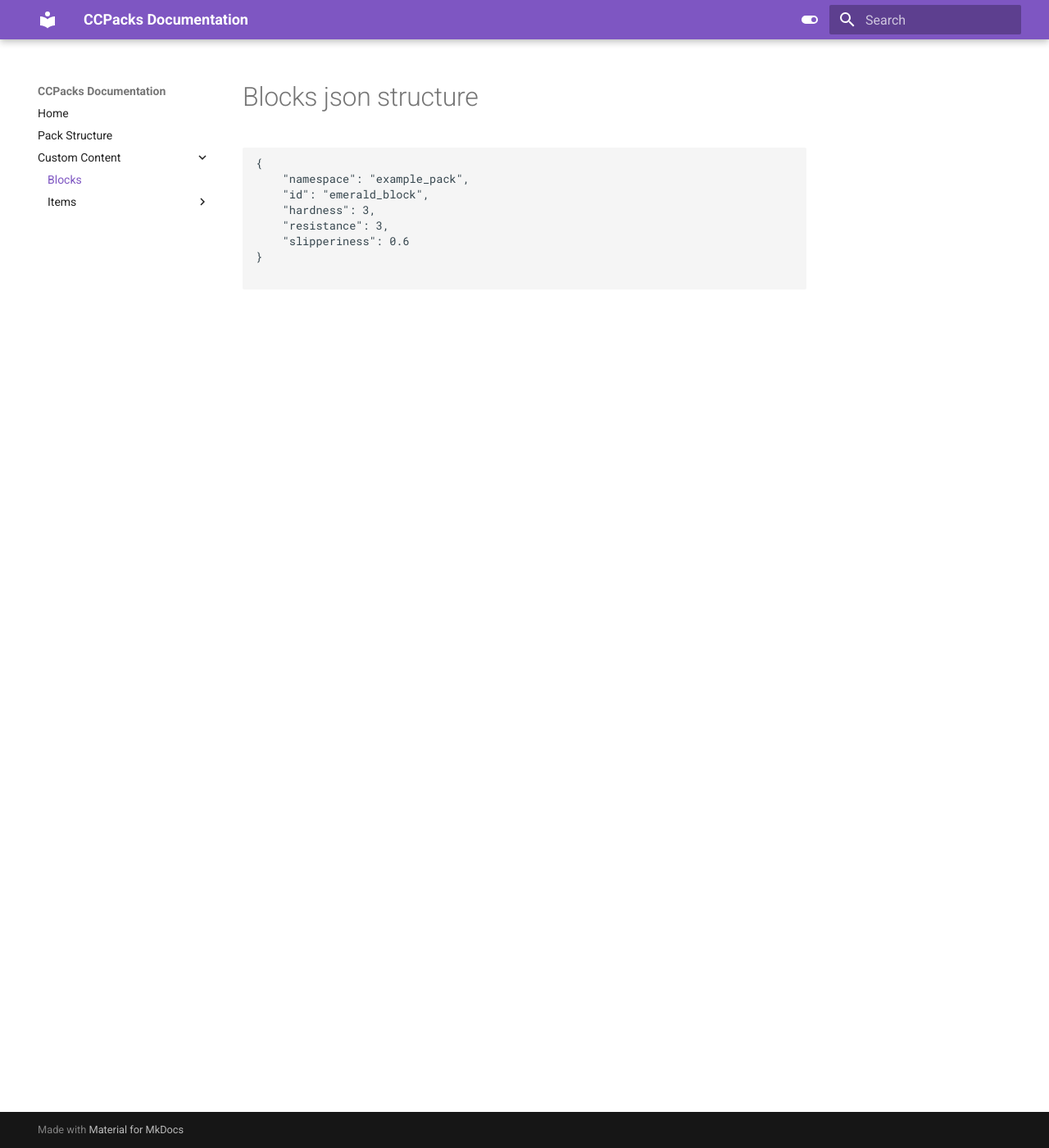
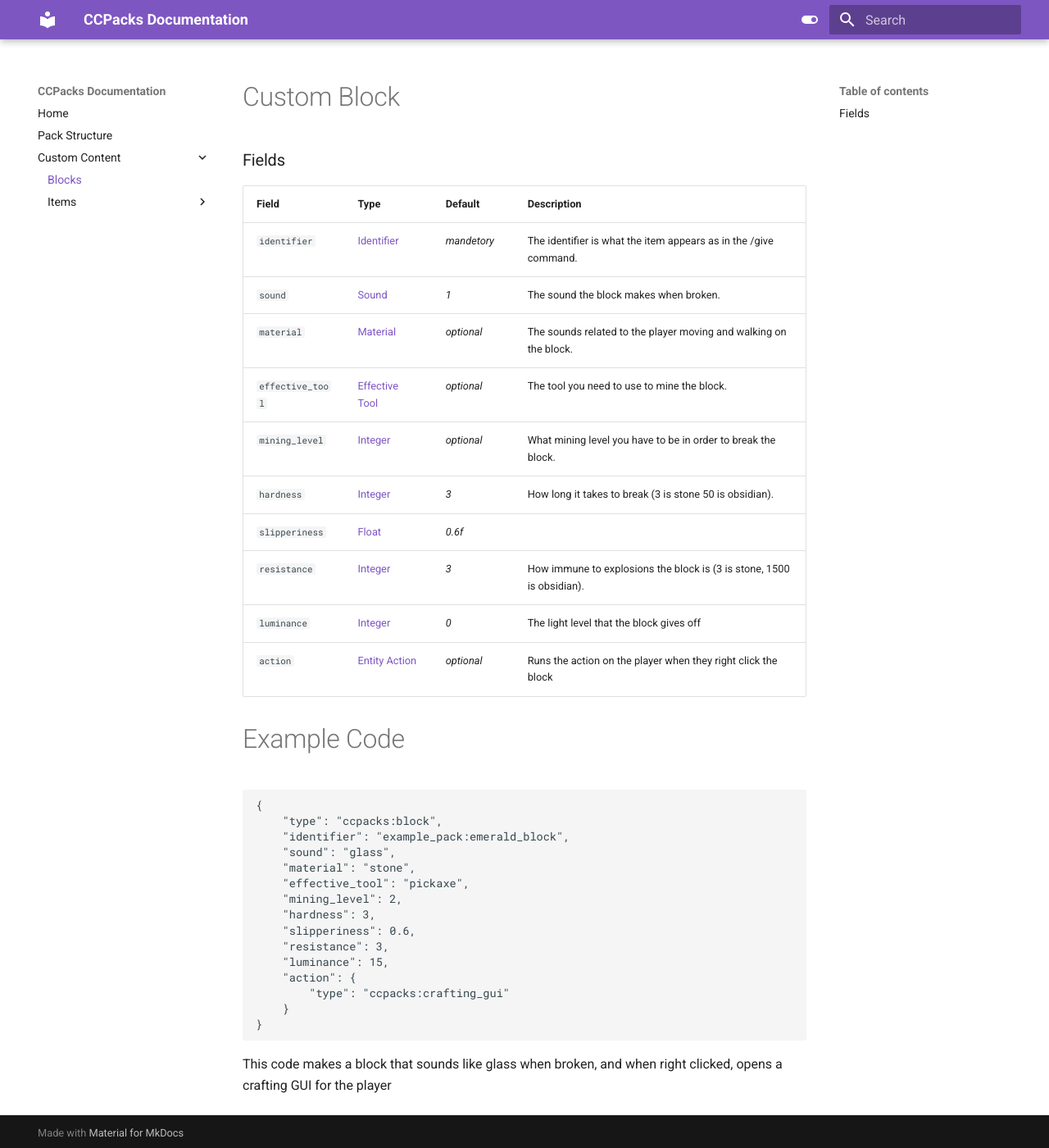
Before and after one commit to eggohito/CCPacks-Documentation, an MkDocs documentation site: the page built from docs/blocks.md, in a window 1280 px wide and 1400 px high. Shown: the whole window at 82% size. Built offline with MkDocs 1.6.1 and Material for MkDocs 9.7.7, drawn with Linux system fonts in a browser that asks for light colours.

Commit message:
Update blocks.md

````diff
--- a/docs/blocks.md
+++ b/docs/blocks.md
@@ -1,12 +1,38 @@
-# Blocks json structure
+# Custom Block
+
+### Fields
+
+   Field   | Type | Default | Description
+-----------|------|---------|-------------
+`identifier` | [Identifier]() | *mandetory* | The identifier is what the item appears as in the /give command.
+`sound` | [Sound]() | *1* | The sound the block makes when broken.
+`material` | [Material]() | *optional* | The sounds related to the player moving and walking on the block.
+`effective_tool` | [Effective Tool]() | *optional* | The tool you need to use to mine the block.
+`mining_level` | [Integer]() | *optional* | What mining level you have to be in order to break the block.
+`hardness` | [Integer]() | *3* | How long it takes to break (3 is stone 50 is obsidian).
+`slipperiness` | [Float]() | *0.6f* |
+`resistance` | [Integer]() | *3* | How immune to explosions the block is (3 is stone, 1500 is obsidian).
+`luminance` | [Integer]() | *0* | The light level that the block gives off
+`action` | [Entity Action]() | *optional* | Runs the action on the player when they right click the block
+
+# Example Code
 
 ```json
 {
-	"namespace": "example_pack",
-	"id": "emerald_block",
+	"type": "ccpacks:block",
+	"identifier": "example_pack:emerald_block",
+	"sound": "glass",
+	"material": "stone",
+	"effective_tool": "pickaxe",
+	"mining_level": 2,
 	"hardness": 3,
+	"slipperiness": 0.6,
 	"resistance": 3,
-	"slipperiness": 0.6
+	"luminance": 15,
+	"action": {
+		"type": "ccpacks:crafting_gui"
+	}
 }
+```
 
-```
+This code makes a block that sounds like glass when broken, and when right clicked, opens a crafting GUI for the player
````
